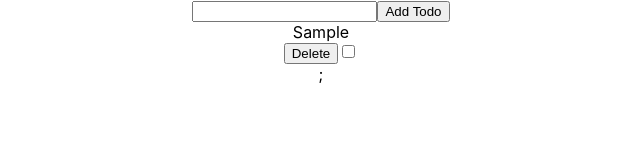
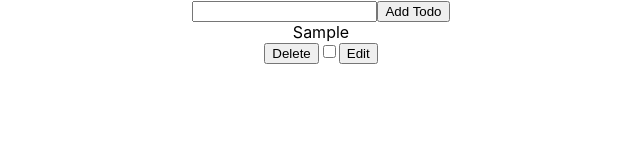
Before and after one commit to Dipak2056/to-do-list-react, a React (Create React App) app: page / in a window 1280 px wide. Both pictures are taken after typing "Sample" into the empty fields and a click on the button "Add Todo". Shown: the top 160 px of the page, without its empty margins (319-959 px from the left). Built offline with nearby package versions, Linux system fonts and the light colour scheme.

Commit message:
added edit functionality

```diff
--- a/src/App.js
+++ b/src/App.js
@@ -4,6 +4,8 @@ import React, { useState } from "react";
 function App() {
   const [todos, setTodos] = useState([]);
   const [todo, setTodo] = useState("");
+  const [todoEditing, setTodoEditing] = useState(null);
+  const [editingText, setEditingText] = useState("");
 
   const handleSubmit = (e) => {
     e.preventDefault();
@@ -29,6 +31,7 @@ function App() {
     });
     setTodos(updatedTodos);
   }
+  function editTodos(id) {}
 
   return (
     <div className="App">
@@ -42,16 +45,25 @@ function App() {
       </form>
       {todos.map((todo) => (
         <div key={todo.id}>
-          <div>{todo.text}</div>
+          {todoEditing === todo.id ? (
+            <input
+              type="text"
+              onChange={(e) => setEditingText(e.target.value)}
+              value={editingText}
+            />
+          ) : (
+            <div>{todo.text}</div>
+          )}
+
           <button onClick={() => deleteTodo(todo.id)}>Delete</button>
           <input
             type="checkbox"
             onChange={() => toggleComplete(todo.id)}
             checked={todo.completed}
           />
+          <button onClick={() => setTodoEditing(todo.id)}>Edit</button>
         </div>
       ))}
-      ;
     </div>
   );
 }
```
